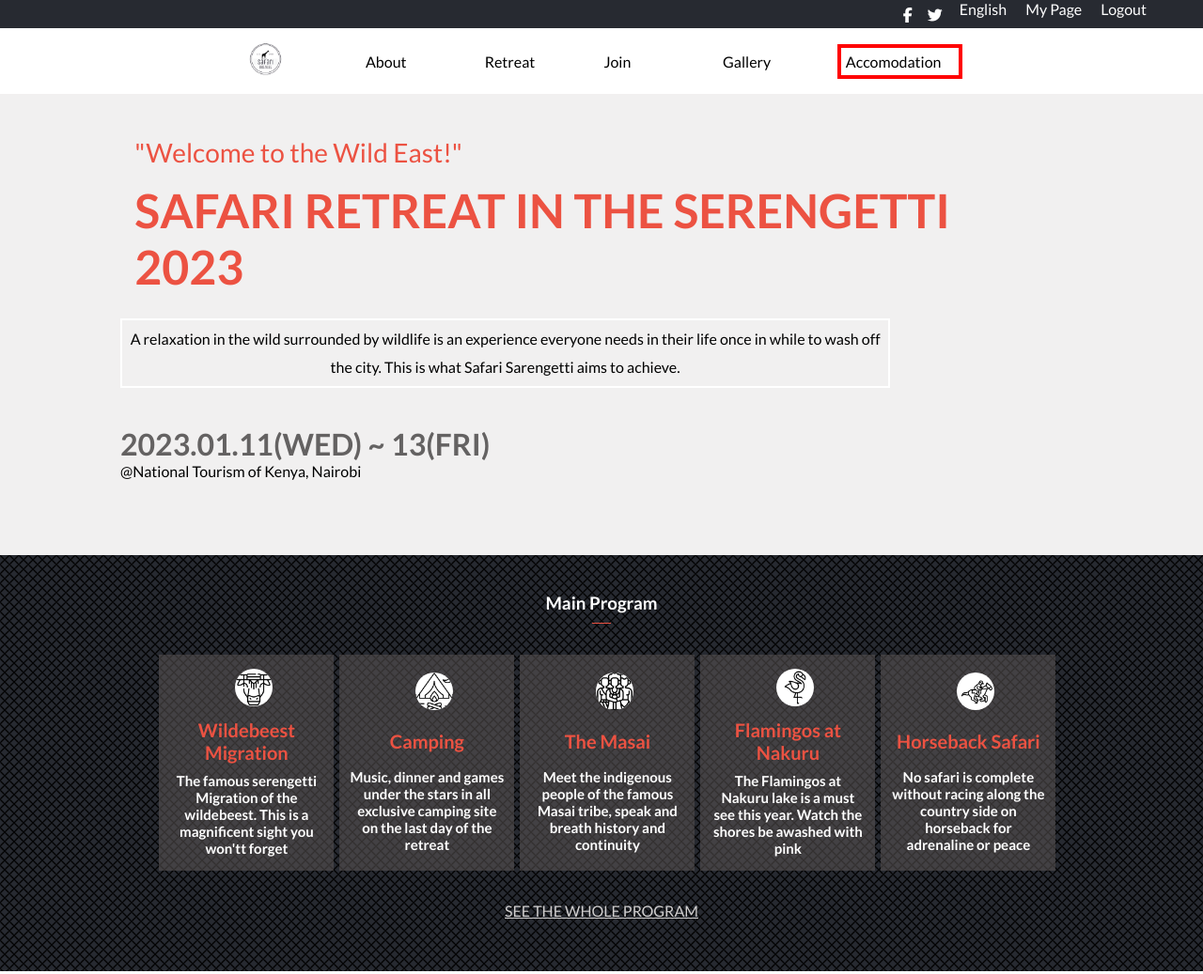
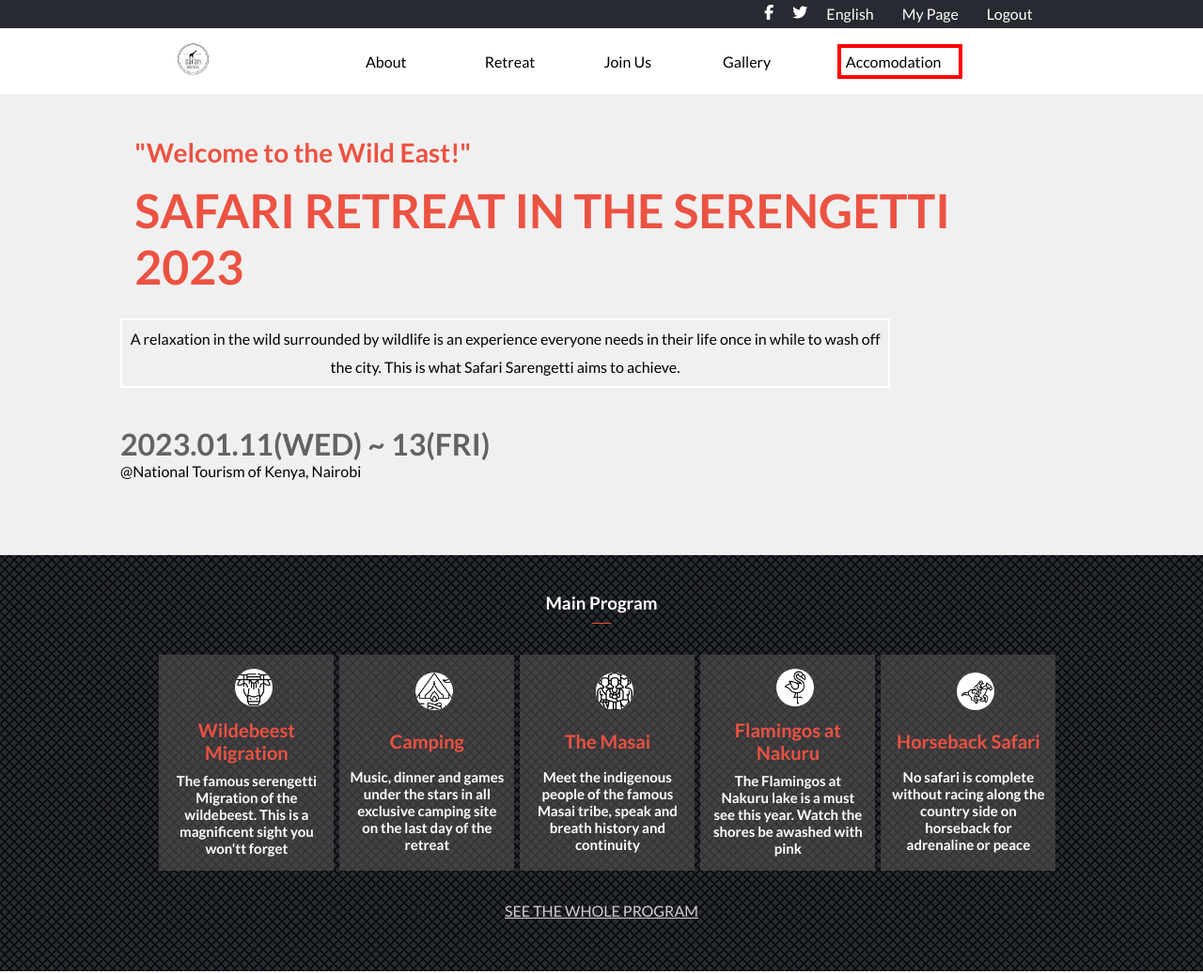
Before and after one commit to coderacheal/Safari-Retreat, a website: page index.html in a window 1280 px wide. Shown: the top 1037 px of the page at 94% size. Drawn offline with Linux system fonts and the light colour scheme.

Commit message:
Make changes required by code reviewer

```diff
--- a/index.html
+++ b/index.html
@@ -30,7 +30,7 @@
                     <ul class="nav-links-ul">
                         <li class="nav-links"><a href="about-page.html">About</a></li>
                         <li class="nav-links"><a href="#">Retreat</a></li>
-                        <li class="nav-links"><a href="#">Join</a></li>
+                        <li class="nav-links"><a href="#">Join Us</a></li>
                         <li class="nav-links"><a href="#">Gallery</a></li>
                         <li class="nav-links"><a href="#">Accomodation</a></li>
                     </ul>
@@ -45,8 +45,8 @@
         <section class="welcome">
             <div class="welcome-section-container">
                 <div>
-                    <p class="akwaaba">"Welcome to the Wild East!"</p>
-                    <p class="event-name">SAFARI RETREAT IN THE SERENGETTI 2023</p>
+                    <h1 class="akwaaba">"Welcome to the Wild East!"</h1>
+                    <h1 class="event-name">SAFARI RETREAT IN THE SERENGETTI 2023</h1>
                 </div>
                 <div>
                     <p class="intro-message"> A relaxation in the wild surrounded by wildlife is an experience everyone needs in their life once in while to wash off the city. This is what Safari Sarengetti aims to achieve. </p>
--- a/styles/about.css
+++ b/styles/about.css
@@ -168,7 +168,7 @@ main {
     display: flex;
     border-radius: 50%;
     height: 65px;
-    margin-left: 250px;
+    margin-left: 25%;
   }
 
   .nav-links-ul {
@@ -201,6 +201,10 @@ main {
     text-decoration: none;
     height: 100%;
     color: black;
+  }
+
+  .individual-social-media-icons {
+    padding: 5px;
   }
 
   .individual-social-media-icons a {
@@ -237,12 +241,17 @@ main {
 
   .fa-facebook-f {
     color: white;
-    margin: 8px;
+    margin-right: 10px;
   }
 
   .fa-twitter {
     color: white;
-    margin: 8px;
+  }
+}
+
+@media (min-width: 1024px) {
+  .logo {
+    margin-left: 45%;
   }
 }
 
@@ -276,6 +285,7 @@ main {
 }
 
 .akwaaba {
+  font-family: 'Lato', sans-serif;
   font-size: 19px;
   margin: 15px 0 15px 0;
   color: #ec5242;
@@ -783,6 +793,12 @@ main {
   display: none;
 }
 
+@media (min-width: 769px) {
+  .rights-reserved {
+    display: flex;
+  }
+}
+
 /* Partner */
 
 .partners {
@@ -921,6 +937,12 @@ main {
 
   .rights-reserved {
     display: flex;
+    flex-direction: row;
+    row-gap: 50px;
+  }
+
+  .some-rights {
+    margin-left: 10px;
   }
 
   .footer-copyright p {
--- a/styles/index.css
+++ b/styles/index.css
@@ -50,12 +50,11 @@ main {
 
 .fa-facebook-f {
   color: white;
-  margin: 8px;
+  margin-right: 10px;
 }
 
 .fa-twitter {
   color: white;
-  margin: 8px;
 }
 
 .nav-links-ul {
@@ -70,8 +69,6 @@ main {
   top: 70px;
   gap: 0;
   flex-direction: column;
-
-  /* background-color: #ec5242; */
   width: 320px;
   transition: 0.3s;
 }
@@ -101,8 +98,6 @@ main {
 .logo {
   display: none;
   text-decoration: none;
-
-  /* vertical-align: center; */
 }
 
 .hamburger {
@@ -174,7 +169,7 @@ main {
     display: flex;
     border-radius: 50%;
     height: 65px;
-    margin-left: 250px;
+    margin-left: 15%;
   }
 
   .nav-links-ul {
@@ -209,11 +204,16 @@ main {
     color: black;
   }
 
+  .individual-social-media-icons {
+    padding: 5px;
+  }
+
   .individual-social-media-icons a {
     color: white;
     text-decoration: none;
     font-family: 'Lato', sans-serif;
     margin: 0 10px;
+    text-align: center;
   }
 
   .nav-links a:hover {
@@ -238,7 +238,15 @@ main {
     display: flex;
     flex-direction: row;
     justify-content: flex-end;
+    margin-right: 13%;
     margin-top: 0;
+    text-align: center;
+  }
+}
+
+@media (min-width: 1024px) {
+  .logo {
+    margin-left: 45%;
   }
 }
 
@@ -270,12 +278,14 @@ main {
 }
 
 .akwaaba {
+  font-family: 'Lato', sans-serif;
   font-size: 19px;
   margin: 15px 0 15px 0;
   color: #ec5242;
 }
 
 .event-name {
+  font-family: 'Lato', sans-serif;
   width: 90%;
   font-size: 28px;
   font-weight: 700;
@@ -304,6 +314,22 @@ main {
   width: 100%;
   margin-bottom: 30px;
   padding-bottom: 30px;
+}
+
+@media (min-width: 600px) {
+  .welcome-section-container {
+    width: 80%;
+    margin: 0 10% 0 10%;
+    padding-bottom: 40px;
+  }
+
+  .akwaaba {
+    font-size: 22px;
+  }
+
+  .event-name {
+    font-size: 30px;
+  }
 }
 
 @media (min-width: 768px) {
```
Also changed, not shown: about-page.html (+4 -4 lines).
